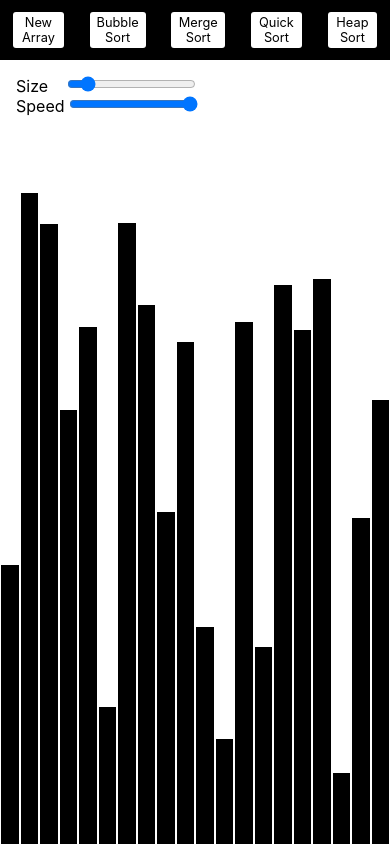
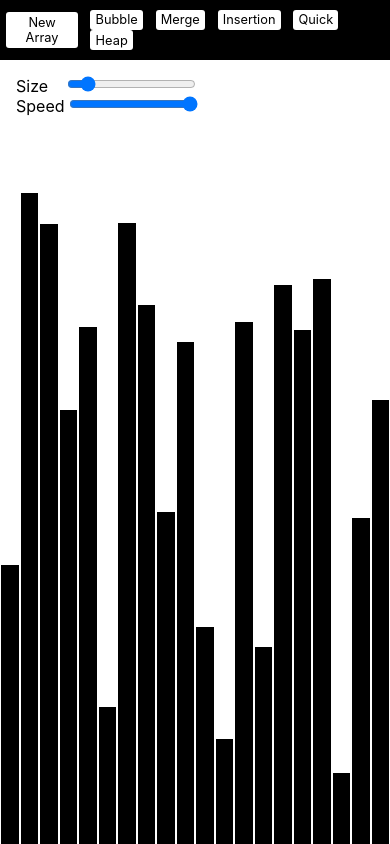
Before and after one commit to nkuek/SortEd, a React (Create React App) app: page / in a window 390 px wide. Built offline with nearby package versions, Linux system fonts and the light colour scheme.

Commit message:
mobile styling

```diff
--- a/src/components/Navigation/Navigation.css
+++ b/src/components/Navigation/Navigation.css
@@ -1,5 +1,5 @@
 .navigation-container {
-    height: 60px;
+    min-height: 60px;
     display: flex;
     justify-content: space-between;
     align-items: center;
@@ -8,4 +8,5 @@
 
 .sorting-container {
     display: flex;
+    flex-wrap: wrap;
 }
--- a/src/components/Navigation/index.js
+++ b/src/components/Navigation/index.js
@@ -102,13 +102,14 @@ const Navigation = ({ resetArray, array, animationSpeed, setLoading }) => {
             </div>
             <div className="sorting-container">
                 <button onClick={bubbleSort} className="merge-sort">
-                    Bubble Sort
+                    Bubble
                 </button>
                 <button onClick={mergeSort} className="merge-sort">
-                    Merge Sort
+                    Merge
                 </button>
-                <button className="merge-sort">Quick Sort</button>
-                <button className="merge-sort">Heap Sort</button>
+                <button className="merge-sort">Insertion </button>
+                <button className="merge-sort">Quick</button>
+                <button className="merge-sort">Heap</button>
             </div>
         </div>
     );
--- a/src/index.css
+++ b/src/index.css
@@ -37,6 +37,7 @@ input {
 @media only screen and (max-width: 900px) {
     button {
         padding: .2em .4em;
+        margin: 0em .5em;
         font-size: .8em;
     }
 }
```
